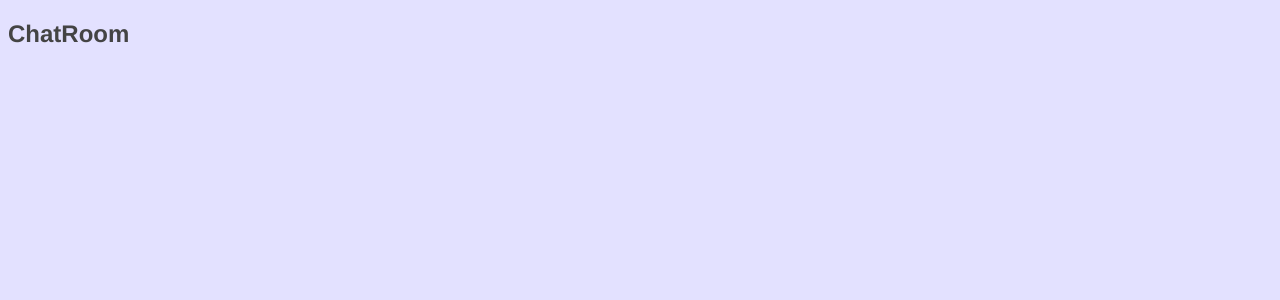
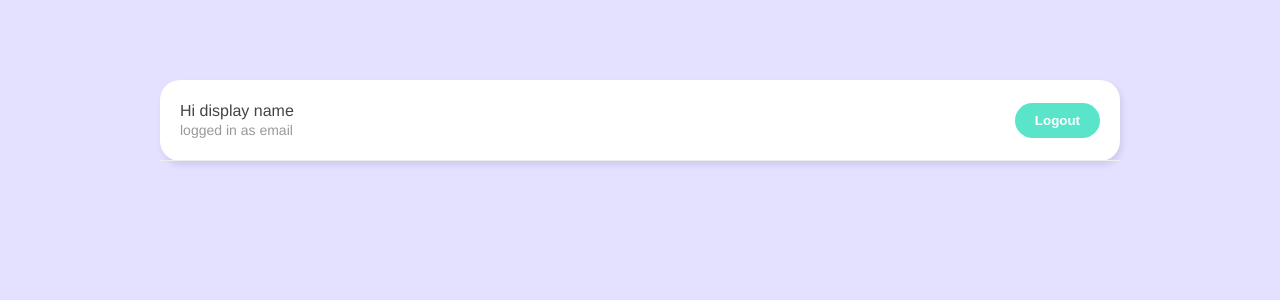
Before and after one commit to khaingzinkhaingzin/live-chat-with-vue, a Vue app: page /chatroom in a window 1280 px wide. Shown: the top 300 px of the page. Built offline with nearby package versions, Linux system fonts and the light colour scheme.

Commit message:
sign out using signOut of firebase/auth

```diff
--- /dev/null
+++ b/src/components/Navbar.vue
@@ -0,0 +1,37 @@
+<template>
+  <nav>
+    <div>
+        <p>Hi display name</p>
+        <p class="email">logged in as email</p>
+    </div>
+    <button @click="logout">Logout</button>
+  </nav>
+</template>
+
+<script>
+import { ref } from 'vue';
+import { auth, signOut } from "../firebase/config";
+
+export default {
+    setup() {
+        let error = ref(null);
+
+        let logout = async () => {
+            try {
+                await signOut(auth);
+                console.log("user logged out");
+            } catch (err) {
+                error.value = err.message;
+                console.log(error.value);
+            }
+
+        }
+
+        return { logout };
+    }
+}
+</script>
+
+<style>
+
+</style>
--- a/src/firebase/config.js
+++ b/src/firebase/config.js
@@ -1,6 +1,6 @@
 import { initializeApp } from "firebase/app";
 import { getFirestore, serverTimestamp } from "firebase/firestore";
-import { getAuth, createUserWithEmailAndPassword, updateProfile, signInWithEmailAndPassword } from "firebase/auth";
+import { getAuth, createUserWithEmailAndPassword, updateProfile, signInWithEmailAndPassword, signOut } from "firebase/auth";
 
 const firebaseConfig = {
     apiKey: "AIzaSyA7EUbwqPMG0YZQGHiZKFQUV3VWXdxIq8s",
@@ -20,4 +20,4 @@
 // Initialize Firebase Authentication and get a reference to the service
 const auth = getAuth(app);
 
-export { db, serverTimestamp, auth, createUserWithEmailAndPassword, updateProfile, signInWithEmailAndPassword }
+export { db, serverTimestamp, auth, createUserWithEmailAndPassword, updateProfile, signInWithEmailAndPassword, signOut }
--- a/src/views/ChatRoom.vue
+++ b/src/views/ChatRoom.vue
@@ -1,13 +1,31 @@
 <template>
-  <h2>ChatRoom</h2>
+	<div class="container">
+		<Navbar></Navbar>
+	</div>
 </template>
 
 <script>
+import Navbar from "../components/Navbar";
 export default {
-
-}
+	components: { Navbar },
+};
 </script>
 
 <style>
-
+nav {
+	padding: 20px;
+	border-bottom: 1px solid #eee;
+	display: flex;
+	justify-content: space-between;
+	align-items: center;
+}
+nav p {
+	margin: 2px auto;
+	font-size: 16px;
+	color: #444;
+}
+nav p.email {
+	font-size: 14px;
+	color: #999;
+}
 </style>
```
